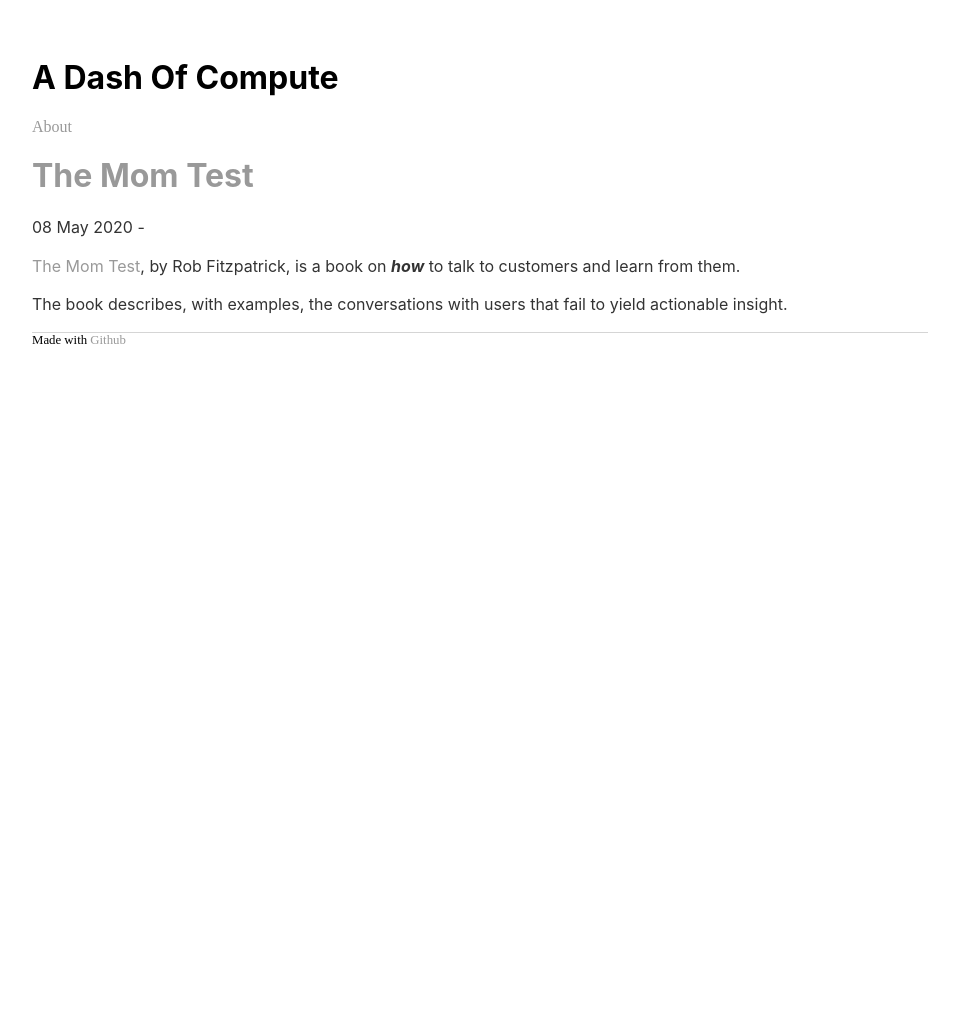
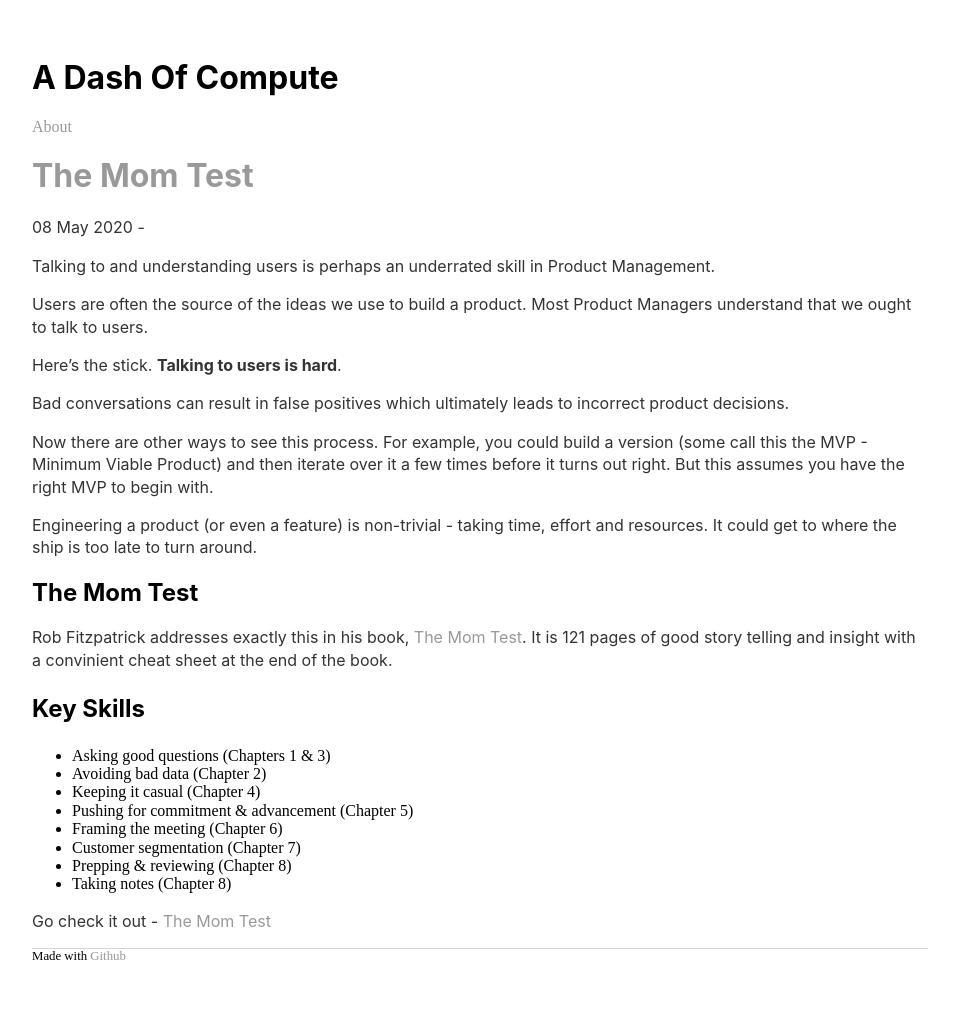
Before and after one commit to sautee/sautee.github.io, a Jekyll site: the page built from _posts/2020-05-08-momtest.md, in a window 1280 px wide. Shown: the whole page, without its empty margins (160-1119 px from the left). Built offline with Jekyll 4.4.1, drawn with Linux system fonts in a browser that asks for light colours; nearby versions of some CDN libraries; library files that are not in the unit come from our copies; before the commit the page ends 900 px from its top, so only the background shows below that.

Commit message:
Update 2020-05-08-momtest.md

```diff
--- a/_posts/2020-05-08-momtest.md
+++ b/_posts/2020-05-08-momtest.md
@@ -4,6 +4,31 @@
 date: 2020-05-08
 ---
 
-[The Mom Test](http://momtestbook.com/), by Rob Fitzpatrick, is a book on _**how**_ to talk to customers and learn from them.
+Talking to and understanding users is perhaps an underrated skill in Product Management.
 
-The book describes, with examples, the conversations with users that fail to yield actionable insight.
+Users are often the source of the ideas we use to build a product. Most Product Managers understand that we ought to talk to users.
+
+Here's the stick. **Talking to users is hard**.
+
+Bad conversations can result in false positives which ultimately leads to incorrect product decisions.
+
+Now there are other ways to see this process. For example, you could build a version (some call this the MVP - Minimum Viable Product) and then iterate over it a few times before it turns out right. But this assumes you have the right MVP to begin with.
+
+Engineering a product (or even a feature) is non-trivial - taking time, effort and resources. It could get to where the ship is too late to turn around.
+
+## The Mom Test
+
+Rob Fitzpatrick addresses exactly this in his book, [The Mom Test](http://momtestbook.com/). It is 121 pages of good story telling and insight with a convinient cheat sheet at the end of the book.
+
+### Key Skills
+
+- Asking good questions (Chapters 1 & 3)
+- Avoiding bad data (Chapter 2)
+- Keeping it casual (Chapter 4)
+- Pushing for commitment & advancement (Chapter 5)
+- Framing the meeting (Chapter 6)
+- Customer segmentation (Chapter 7)
+- Prepping & reviewing (Chapter 8)
+- Taking notes (Chapter 8)
+
+Go check it out - [The Mom Test](http://momtestbook.com/)
```
